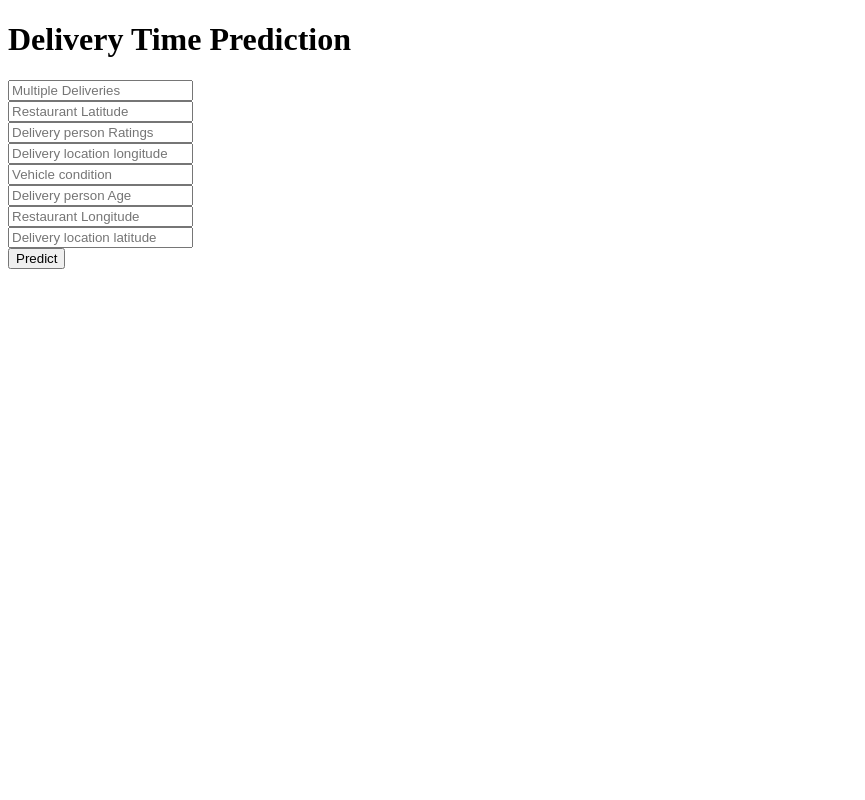
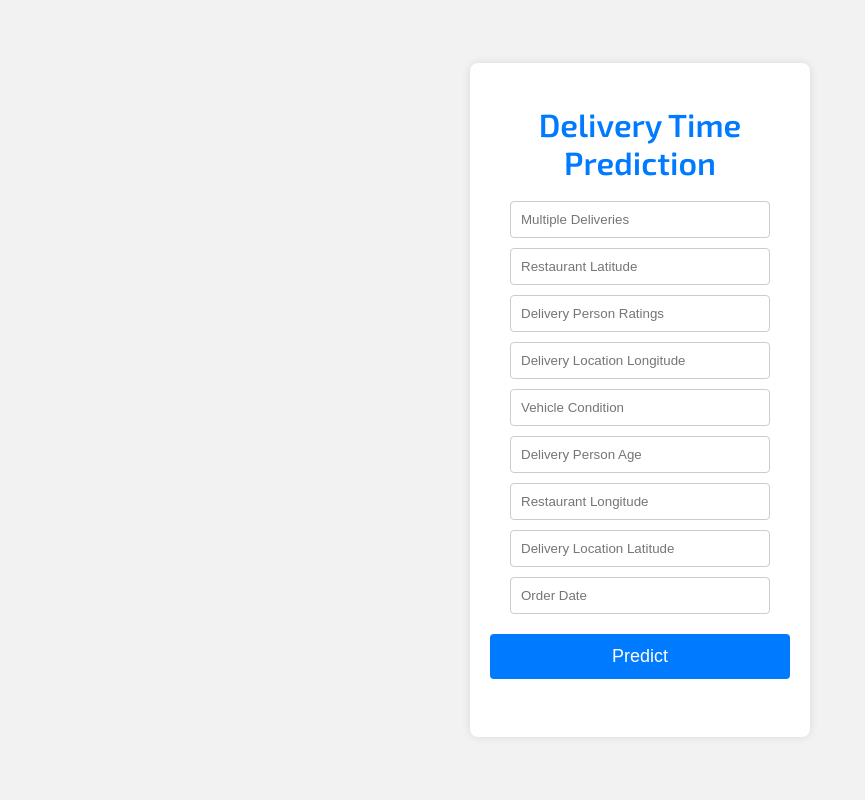
Before and after one commit to manas16may/MLops_project, a Flask app: page / in a window 1280 px wide. Shown: the whole page, without its empty margins (0-865 px from the left). Run offline with Flask 3, Linux system fonts and the light colour scheme; parts of the project's set-up code (start-up, migrations or seed data) failed here and were passed over.

Commit message:
adding app file

```diff
--- a/app.py
+++ b/app.py
@@ -2,34 +2,55 @@ import json
 import pickle
 
 from flask import Flask,request,app,jsonify,url_for,render_template
+from geopy.distance import geodesic
 import numpy as np
 import pandas as pd
 
 app=Flask(__name__)
 ## Load the model
 regmodel=pickle.load(open('final_model.pkl','rb'))
+
+def feature_engineering(data):
+    data.replace('', float(np.nan), regex=True,inplace=True)
+    data.replace(' ', float(np.nan), regex=True,inplace=True)
+    data['Order_Date']=pd.to_datetime(data['Order_Date'],format="%d-%m-%Y")
+    data["month"] = data.Order_Date.dt.month.astype(int)
+    data["quarter"] = data.Order_Date.dt.quarter.astype(int)
+    data['day_of_week'] = data.Order_Date.dt.day_of_week.astype(int)
+    data["is_month_start"] = data.Order_Date.dt.is_month_start.astype(int)
+    data["is_month_end"] = data.Order_Date.dt.is_month_end.astype(int)
+    data["is_quarter_start"] = data.Order_Date.dt.is_quarter_start.astype(int)
+    data["is_quarter_end"] = data.Order_Date.dt.is_quarter_end.astype(int)
+    data["is_year_start"] = data.Order_Date.dt.is_year_start.astype(int)
+    data["is_year_end"] = data.Order_Date.dt.is_year_end.astype(int)
+    data.drop([ 'Order_Date'], axis=1, inplace=True)
+    data['distance']=np.zeros(len(data.index))
+    restaurant_coordinates=data[['Restaurant_latitude','Restaurant_longitude']].to_numpy()
+    delivery_location_coordinates=data[['Delivery_location_latitude','Delivery_location_longitude']].to_numpy()
+    data['distance'] = np.array([geodesic(restaurant, delivery) for restaurant, delivery in zip(restaurant_coordinates, delivery_location_coordinates)])
+    data['distance']= data['distance'].str.extract(r'(\d+\.\d+)').astype(float)
+    for x in data.columns:
+        data[x]=data[x].astype("float64")
+    return data
+
+
+
 @app.route('/')
 def home():
     return render_template('home.html')
 
-@app.route('/predict_api',methods=['POST'])
-def predict_api():
-    data=request.json['data']
-    print(data)
-    print(np.array(list(data.values())).reshape(1,-1))
-    new_data=scalar.transform(np.array(list(data.values())).reshape(1,-1))
-    output=regmodel.predict(new_data)
-    print(output[0])
-    return jsonify(output[0])
-
 @app.route('/predict',methods=['POST'])
 def predict():
-    data=[float(x) for x in request.form.values()]
-    print(request.form)
-    final_input=scalar.transform(np.array(data).reshape(1,-1))
-    print(final_input)
-    output=regmodel.predict(final_input)[0]
-    return render_template("home.html",prediction_text="The House price prediction is {}".format(output))
+    labels=[x for x in request.form.keys()]
+    values=[x for x in request.form.values()]
+    dictt={}
+    for x in request.form.keys():
+        dictt[x]=request.form[x]
+    data=pd.DataFrame(dictt,index=[0])
+    cols_when_model_builds = regmodel.get_booster().feature_names
+    final_input=feature_engineering(data)
+    output=regmodel.predict(final_input[cols_when_model_builds])[0]
+    return render_template("home.html",prediction_text="Time taken is {} minutes".format(output))
 
 
 
--- a/templates/home.html
+++ b/templates/home.html
@@ -1,15 +1,92 @@
 <!DOCTYPE html>
-<html >
+<html>
 
 <head>
     <meta charset="UTF-8">
-  <title>ML API</title>
-  <link href='https://fonts.googleapis.com/css?family=Pacifico' rel='stylesheet' type='text/css'>
-<link href='https://fonts.googleapis.com/css?family=Arimo' rel='stylesheet' type='text/css'>
-<link href='https://fonts.googleapis.com/css?family=Hind:300' rel='stylesheet' type='text/css'>
-<link href='https://fonts.googleapis.com/css?family=Open+Sans+Condensed:300' rel='stylesheet' type='text/css'>
+    <title>Delivery Time Prediction</title>
+    <style>
+        body {
+            font-family: 'Exo 2', sans-serif; /* Set Exo 2 as the primary font */
+            background-color: #f2f2f2; /* Light gray background */
+            margin: 0;
+            padding: 0;
+            display: flex;
+            justify-content: center;
+            align-items: center;
+            height: 100vh;
+        }
 
+        .login {
+            background: #fff;
+            padding: 20px;
+            width: 300px;
+            max-width: 80%;
+            box-shadow: 0px 0px 10px rgba(0, 0, 0, 0.1);
+            border-radius: 8px;
+            text-align: center;
+        }
 
+        h1 {
+            font-family: 'Exo 2', sans-serif; /* Set Exo 2 for header as well */
+            color: #007bff; /* Blue header text */
+            margin-bottom: 20px;
+        }
+
+        input[type="text"] {
+            width: calc(100% - 40px);
+            padding: 10px;
+            margin-bottom: 10px;
+            border: 1px solid #ccc;
+            border-radius: 4px;
+            box-sizing: border-box;
+        }
+
+        button {
+            background-color: #007bff; /* Blue button */
+            color: white;
+            border: none;
+            border-radius: 4px;
+            padding: 12px 20px;
+            cursor: pointer;
+            width: 100%;
+            font-size: 16px;
+        }
+
+        button:hover {
+            background-color: #0056b3; /* Darker blue on hover */
+        }
+
+        .btn-block {
+            display: block;
+            margin-top: 10px;
+        }
+
+        .btn-large {
+            font-size: 18px;
+        }
+
+        .prediction_text {
+            margin-top: 20px;
+            padding: 20px; /* Increased padding for better spacing */
+            background-color: #f7f7f7; /* Light gray prediction text background */
+            border: 1px solid #ddd;
+            border-radius: 8px;
+            text-align: center;
+            box-shadow: 0px 0px 10px rgba(0, 0, 0, 0.1); /* Box shadow for depth */
+        }
+
+        .prediction_text h2 {
+            color: #007bff; /* Blue header text for prediction result */
+            margin-bottom: 10px;
+        }
+
+        .prediction_text p {
+            color: #333; /* Dark text color */
+            font-size: 16px;
+            line-height: 1.6;
+        }
+    </style>
+    <link href='https://fonts.googleapis.com/css2?family=Exo+2:wght@400;600&display=swap' rel='stylesheet'>
 </head>
 
 <body>
@@ -17,27 +94,26 @@
         <h1>Delivery Time Prediction</h1>
 
         <!-- Main Input For Receiving Query to our ML -->
-    <form action="{{ url_for('predict')}}"method="post">
-      <input type="text" name="multiple_deliveries" placeholder="Multiple Deliveries" required="required" /><br>
+        <form action="{{ url_for('predict') }}" method="post">
+            <input type="text" name="multiple_deliveries" placeholder="Multiple Deliveries" /><br>
             <input type="text" name="Restaurant_latitude" placeholder="Restaurant Latitude" required="required" /><br>
-        <input type="text" name="Delivery_person_Ratings" placeholder="Delivery person Ratings" required="required" /><br>
-        <input type="text" name="Delivery_location_longitude" placeholder="Delivery location longitude" required="required" /><br>
-        <input type="text" name="Vehicle_condition" placeholder="Vehicle condition" required="required" /><br>
-        <input type="text" name="Delivery_person_Age" placeholder="Delivery person Age" required="required" /><br>
+            <input type="text" name="Delivery_person_Ratings" placeholder="Delivery Person Ratings" /><br>
+            <input type="text" name="Delivery_location_longitude" placeholder="Delivery Location Longitude" required="required" /><br>
+            <input type="text" name="Vehicle_condition" placeholder="Vehicle Condition" /><br>
+            <input type="text" name="Delivery_person_Age" placeholder="Delivery Person Age" /><br>
             <input type="text" name="Restaurant_longitude" placeholder="Restaurant Longitude" required="required" /><br>
-        <input type="text" name="Delivery_location_latitude" placeholder="Delivery location latitude" required="required" /><br>
-
-
+            <input type="text" name="Delivery_location_latitude" placeholder="Delivery Location Latitude" required="required" /><br>
+            <input type="text" name="Order_Date" placeholder="Order Date" required="required" /><br>
 
             <button type="submit" class="btn btn-primary btn-block btn-large">Predict</button>
         </form>
 
         <br>
         <br>
-
-
     </div>
     {{prediction_text}}
 
+
 </body>
+
 </html>
```
Lines whose indentation alone changed are shown as unchanged.
